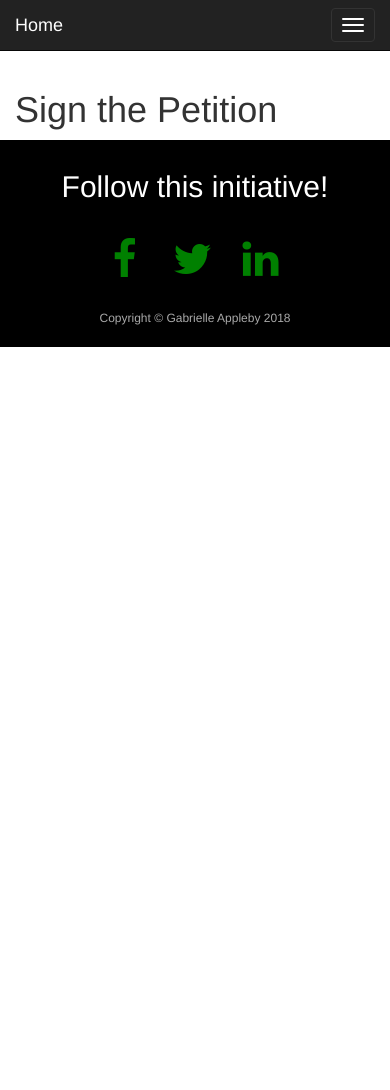
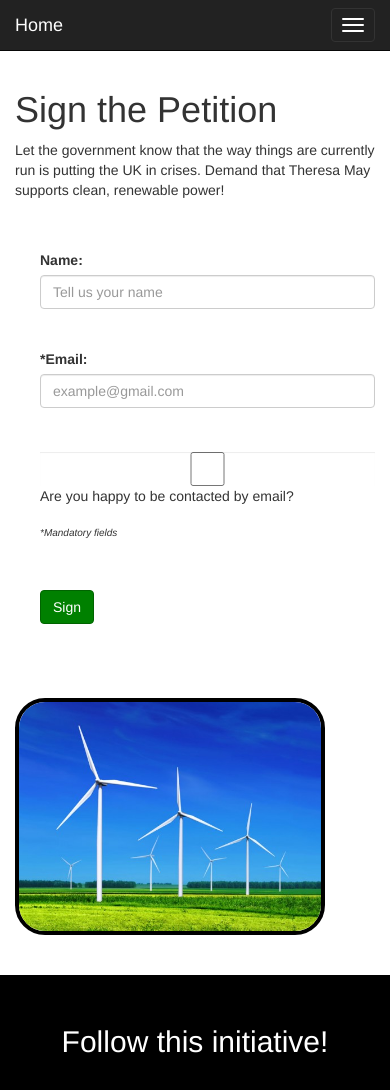
Before and after one commit to NotPumpkin/CodeFirst-competition, a plain HTML site: page petition.html in a window 390 px wide. Shown: the top 1090 px of the page. Before the commit the page ends 844 px from the top, so only its background shows below. Drawn offline with Linux system fonts and the light colour scheme.

Commit message:
Added signing page

```diff
--- /dev/null
+++ b/css/petition.css
@@ -0,0 +1,48 @@
+.side-pic:hover{
+     -webkit-filter: grayscale(100%);
+    /* Safari 6.0 - 9.0 */
+    filter: grayscale(100%)
+}
+
+.windmill-pic{
+    border: 4px solid black;
+    border-radius: 30px;
+    margin-bottom: 40px;
+}
+
+.side-pic{
+    float: right;
+    max-width: 500px;
+    max-height: 500px;
+    margin-top: 40px;
+    margin-right: 50px;
+}
+
+.after-nav{
+    margin-top: 70px;
+}
+
+.btn-primary{
+    margin-top: 40px;
+    background-color: green;
+    border-color: darkgreen;
+}
+
+.disclaimer {
+    font-size: 10px;
+    font-style: italic;
+}
+
+footer {
+    padding: 40px 0;
+    background-color: black;
+}
+
+footer p {
+    margin: 0;
+    font-size: 12px;
+    text-align: left;
+}
+
+footer a{
+   color: green;
--- a/petition.html
+++ b/petition.html
@@ -6,7 +6,7 @@
         <meta http-equiv="X-UA-Compatible" content="IE=edge">
         <meta name="viewport" content="width=device-width, initial-scale=1">
         <meta name="description" content="Sign the Petition">
-        <meta name="author" content="Carolina Linhares">
+        <meta name="author" content="Gabrielle Appleby">
 
         <title>Sign the Petition</title>
 
@@ -14,7 +14,7 @@
         <link href="css/bootstrap.min.css" rel="stylesheet">
 
         <!-- Theme CSS -->
-        <link href="css/carolina.css" rel="stylesheet">
+        <link href="css/petition.css" rel="stylesheet">
 
         <!-- Custom Fonts -->
         <link rel="stylesheet" href="https://maxcdn.bootstrapcdn.com/font-awesome/4.4.0/css/font-awesome.min.css">
@@ -52,25 +52,52 @@
             <!-- /.container-fluid -->
         </nav>
 
-        <!-- Form About us-->
+
         <section class="container content-section after-nav">
             <div class="row">
-                <div class="col-lg-12">
+                <div class="col-sm-12">
                     <h1 class="text-left">Sign the Petition</h1>
-
-                     <!-- CONTINUE FROM HERE-->
-
+                    <p> Let the government know that the way things are currently run is putting the UK in crises. Demand that Theresa May supports clean, renewable power!</p>
 
                 </div>
             </div>
         </section>
 
+        <div class="container">
+            <div class="row">
+                <form name="form" class="form-inline">
+                    <div class="col-sm-4" style="padding-top: 40px; padding-left: 40px;">
 
-        <!-- jQuery -->
-        <script src="js/jquery-3.3.1.min.js"></script>
+                        <label>Name:</label>
+                        <input class="form-control" type="text" name="name" placeholder="Tell us your name" /> <br><br>
 
-        <!-- Bootstrap Core JavaScript -->
-        <script src="js/bootstrap.min.js"></script>
+                        <label>*Email: </label>
+                        <input class="form-control" type="text" name="email" placeholder=example@gmail.com /> <br><br>
+
+
+                        <input class="form-control" type="checkbox"  name="contact" > Are you happy to be contacted by email? <br><br>
+
+
+
+
+                        <p class="disclaimer"> *Mandatory fields</p>
+
+
+
+                        <a href="#" class="btn btn-primary btn-m" id="sign" style="margin-right: 10px;" onClick="alert('Thank you for signing!') ">Sign</a>
+                        <br>
+                        <br>
+                    </div>
+                </form>
+
+                <div class="col-sm-4 side-pic sm-center">
+                    <img class="img-responsive sm-center windmill-pic" src="images/windmill.jpeg" alt="Logos">
+                </div>
+              </div>
+            </div>
+
+
+
 
         <footer>
                <div class="container">
@@ -96,4 +123,13 @@
                <p style="color:darkgray; text-align:center; padding-top:20px;">Copyright &copy; Gabrielle Appleby 2018</p>
            </footer>
 
+
+           <!-- jQuery -->
+           <script src="js/jquery-3.3.1.min.js"></script>
+
+           <!-- Bootstrap Core JavaScript -->
+           <script src="js/form.js"></script>
+           <script src="js/eneryjQ.js"></script>
+           <script src="js/energy.js"></script>
+           <script src="js/bootstrap.min.js"></script>
     </body>
```
Also changed, not shown: energy.html (+26 -0 lines), images/windmill.jpeg (added), 2 other files.
